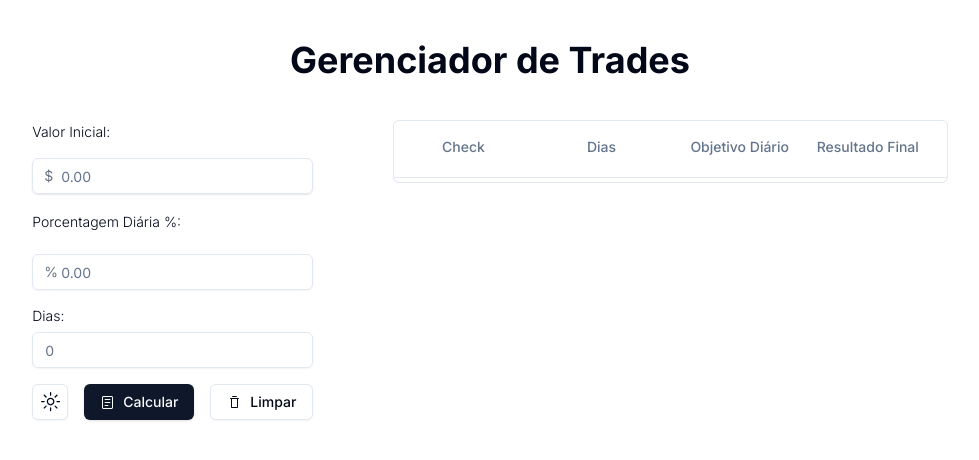
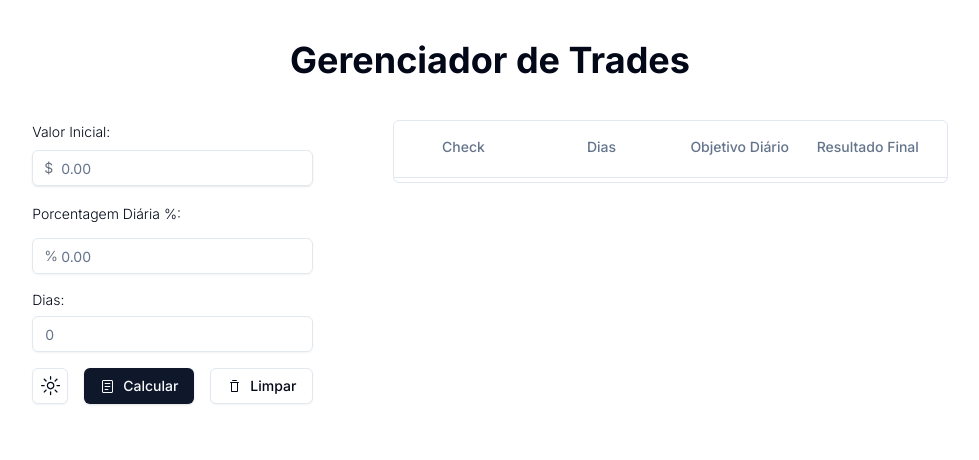
Before and after one commit to hannermoraes/react-trade-control, a Next.js app: page / in a window 1280 px wide. Shown: the top 460 px of the page, without its empty margins (150-1129 px from the left). Built offline with nearby package versions, Linux system fonts and the light colour scheme.

Commit message:
fix: interface fix

```diff
--- a/components/MainForm.tsx
+++ b/components/MainForm.tsx
@@ -46,7 +46,7 @@ export default function MainForm() {
 
         <div className="grid 2-full gap-1.5">
           <Label className="text-sm font-light block leading-6" htmlFor="value">Valor Inicial:</Label>
-          <div className="relative mt-2 rounded-md shadow-sm">
+          <div className="relative rounded-md shadow-sm">
             <div className="pointer-events-none absolute inset-y-0 left-0 flex items-center pl-3">
               <span className="text-gray-500 sm:text-sm">$</span>
             </div>
@@ -58,7 +58,7 @@ export default function MainForm() {
 
         <div className="grid w-full gap-1.5 mt-4">
           <Label className="text-sm font-light block leading-6" htmlFor="percentage">Porcentagem Diária %:</Label>
-          <div className="relative mt-2 rounded-md shadow-sm">
+          <div className="relative rounded-md shadow-sm">
             <div className="pointer-events-none absolute inset-y-6 left-0 flex items-center pl-3" >
               <span className="text-gray-500 sm:text-sm">%</span>
             </div>
```
